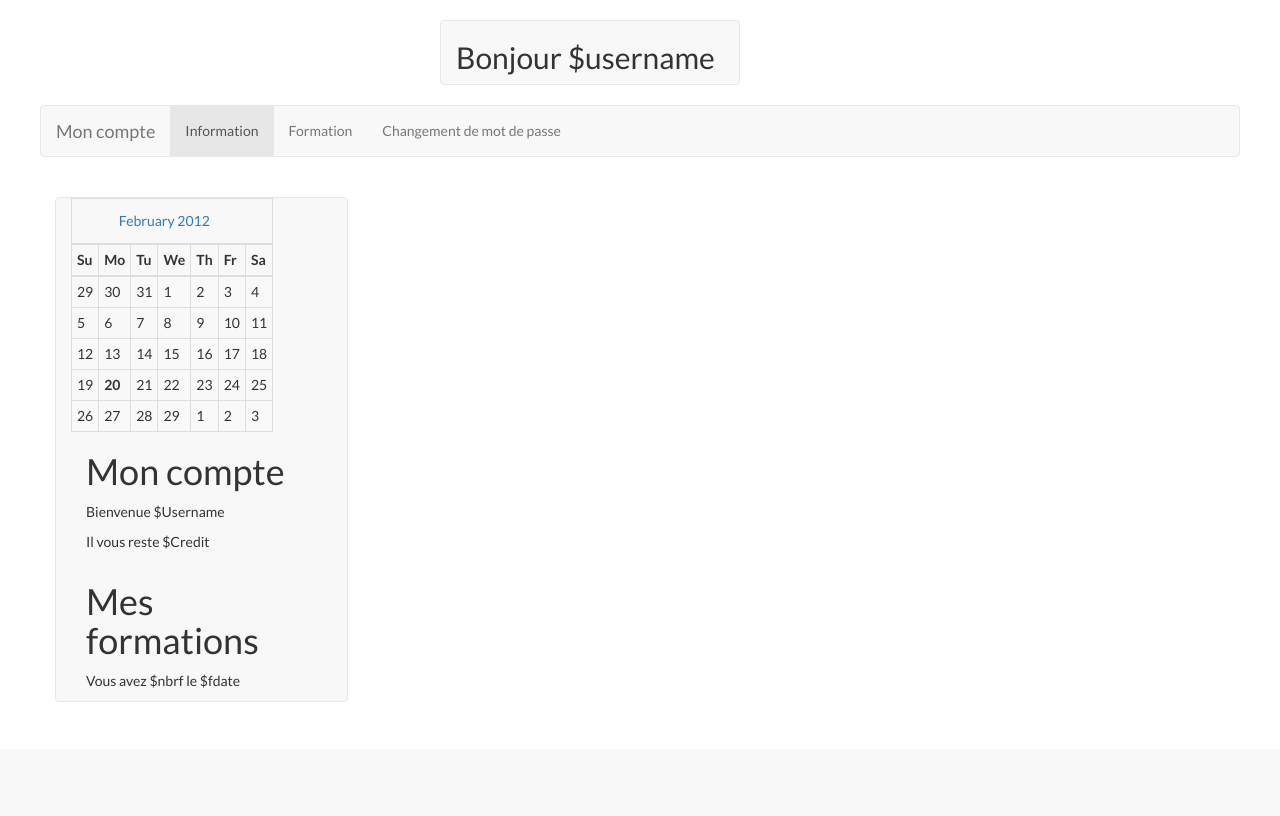
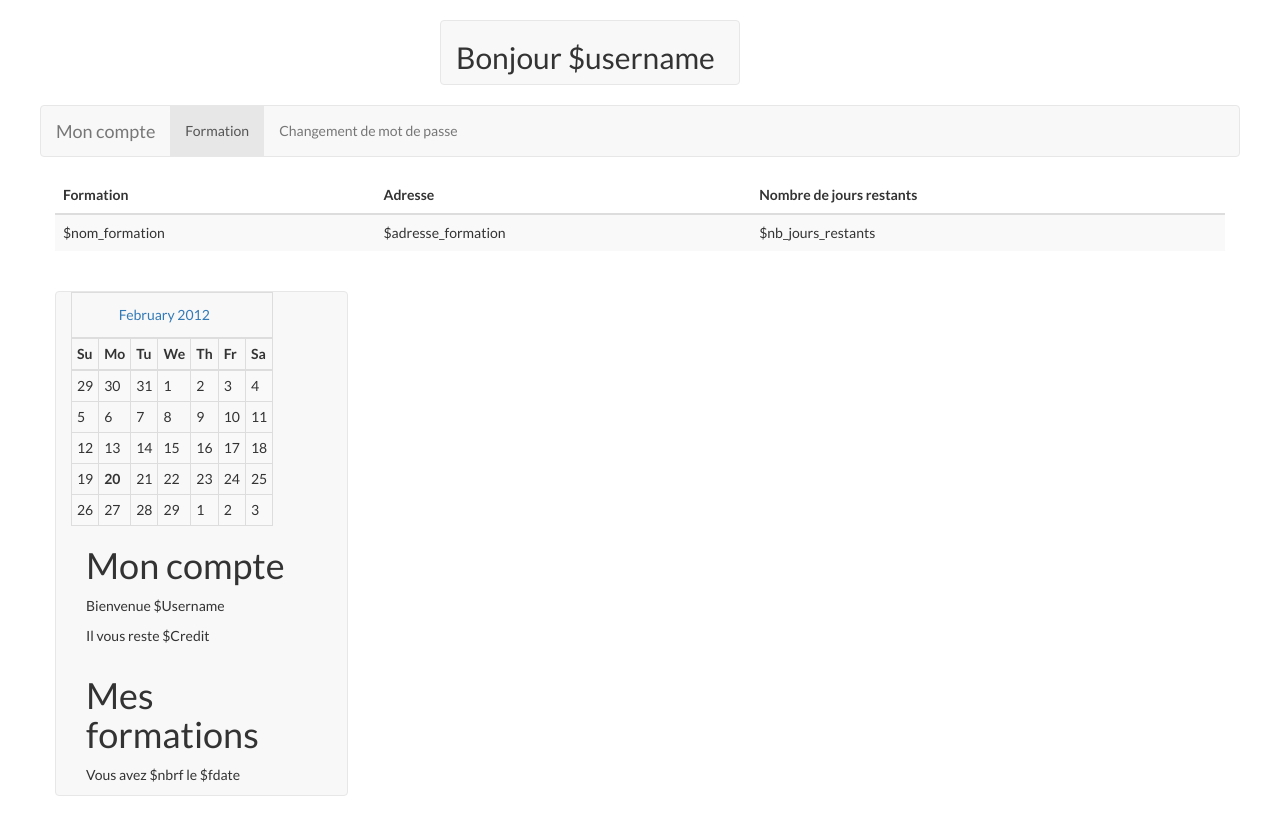
Before and after one commit to Marhz/ppem2l, a PHP site: page /PPEFINALMVC/compte in a window 1280 px wide. Shown: the part 51-867 px from the top of the page. Before the commit the page ends 753 px from the top, so only its background shows below. Run offline with PHP 8.4, Linux system fonts and the light colour scheme; a stand-in replaces the project's code that opens the database connection; some libraries are stand-ins or nearby versions.

Commit message:
compte commit formation
Modification de la page Formation de Mon Compte

```diff
--- a/layout.php
+++ b/layout.php
@@ -50,8 +50,8 @@
             <div class="collapse navbar-collapse" id="app-navbar-collapse">
                 <!-- Left Side Of Navbar -->
                 <ul class="nav navbar-nav">
-                    <li><a href="/ppem2l">Accueil</a></li>
-                    <li><a href="/ppem2l/compte">Mon compte</a></li>
+                    <li><a href="welcome">Accueil</a></li>
+                    <li><a href="compte">Mon compte</a></li>
                 </ul>
 
                 <!-- Right Side Of Navbar -->
--- a/views/compte.php
+++ b/views/compte.php
@@ -12,10 +12,24 @@
 	      <a class="navbar-brand" href="#">Mon compte</a>
 	    </div>
 	    <ul class="nav navbar-nav">
-	      <li class="active"><a href="#">Information</a></li>
-	      <li><a href="#">Formation</a></li>
+	      <li class="active"><a href="#">Formation</a></li>
 	      <li><a href="#">Changement de mot de passe</a></li>
 	    </ul>
 	  </div>
 	</nav>
 </div>
+
+<table class="table table-striped">
+	<thead>
+		<th>Formation</th>
+		<th>Adresse</th>
+		<th>Nombre de jours restants</th>
+	</thead>
+	<tbody>
+		<tr>
+			<td>$nom_formation</td>
+			<td>$adresse_formation</td>
+			<td>$nb_jours_restants</td>
+		</tr>
+	</tbody>
+</table>
```
